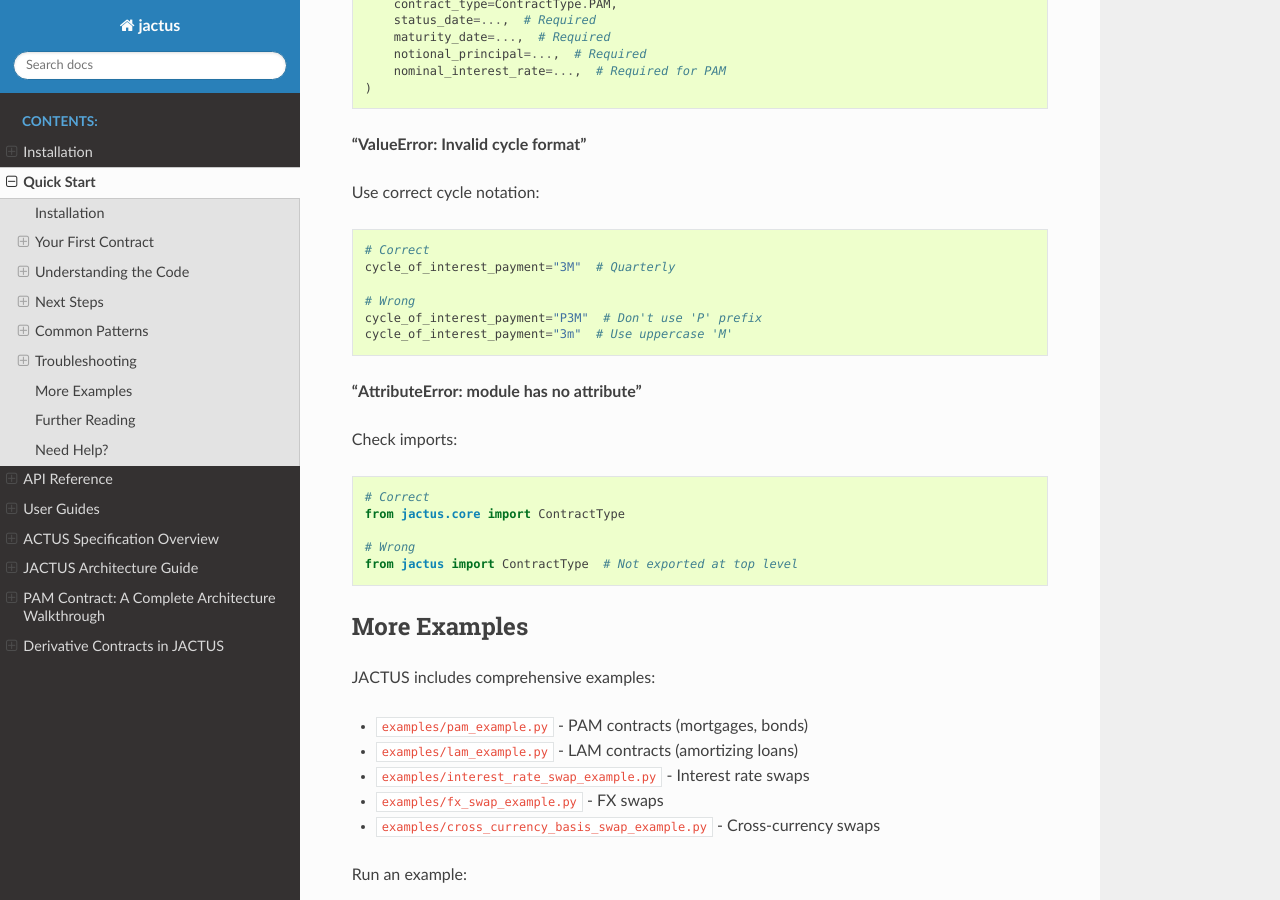
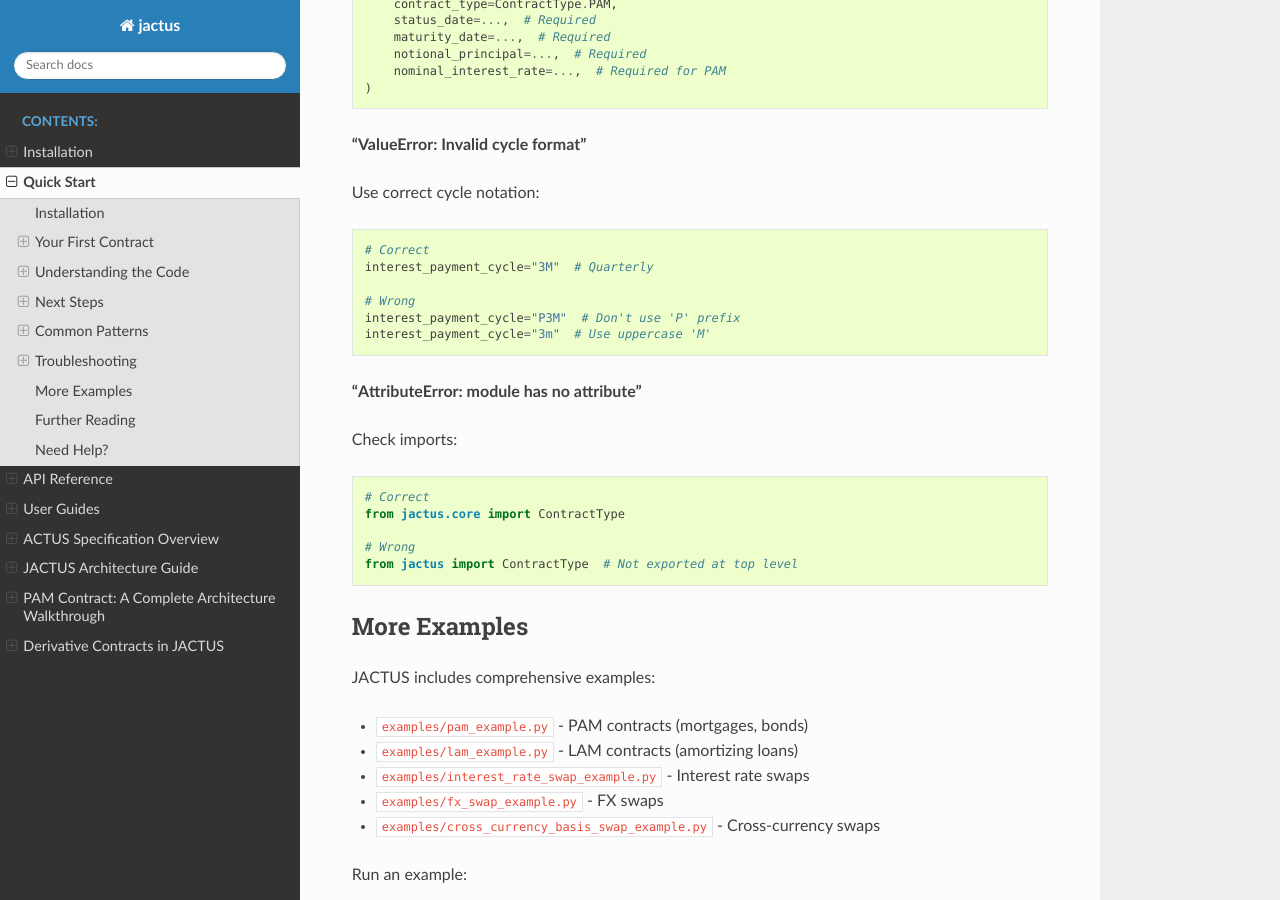
Before and after one commit to pedronahum/JACTUS, a Sphinx documentation site: the page built from docs/quickstart.rst, in a window 1280 px wide and 900 px high, scrolled down 7091 px. Built offline with Sphinx 7.4.7 and the Read the Docs theme 3.1.0, drawn with Linux system fonts in a browser that asks for light colours; some of the changed text lies outside the part shown.

```diff
--- a/docs/guides/index.rst
+++ b/docs/guides/index.rst
@@ -115,7 +115,7 @@ Principal at Maturity contracts are interest-only loans where principal is repai
         notional_principal=500_000.0,  # $500k loan
         nominal_interest_rate=0.06,  # 6% annual
         day_count_convention=DayCountConvention.A360,
-        cycle_of_interest_payment="1M",  # Monthly payments
+        interest_payment_cycle="1M",  # Monthly payments
         cycle_anchor_date_of_interest_payment=ActusDateTime(2024, 2, 1, 0, 0, 0),
         end_of_month_convention=EndOfMonthConvention.EOM,
         currency="USD",
@@ -138,7 +138,7 @@ Principal at Maturity contracts are interest-only loans where principal is repai
 
 * ``notional_principal``: Loan amount
 * ``nominal_interest_rate``: Annual interest rate
-* ``cycle_of_interest_payment``: Payment frequency (1M=monthly, 3M=quarterly, 1Y=annual)
+* ``interest_payment_cycle``: Payment frequency (1M=monthly, 3M=quarterly, 1Y=annual)
 * ``maturity_date``: When principal is repaid
 
 **See:** ``examples/pam_example.py`` for complete examples
@@ -166,7 +166,7 @@ Linear amortizer contracts have fixed principal payments plus decreasing interes
         maturity_date=ActusDateTime(2029, 1, 1, 0, 0, 0),  # 5 years
         notional_principal=30_000.0,  # $30k car loan
         nominal_interest_rate=0.048,  # 4.8% APR
-        cycle_of_interest_payment="1M",  # Monthly payments
+        interest_payment_cycle="1M",  # Monthly payments
         cycle_anchor_date_of_interest_payment=ActusDateTime(2024, 2, 1, 0, 0, 0),
         cycle_of_principal_redemption="1M",  # Monthly principal payments
         cycle_anchor_date_of_principal_redemption=ActusDateTime(2024, 2, 1, 0, 0, 0),
--- a/docs/quickstart.rst
+++ b/docs/quickstart.rst
@@ -50,7 +50,7 @@ Complete Example
         notional_principal=100_000.0,  # $100,000 loan
         nominal_interest_rate=0.05,  # 5% annual interest
         day_count_convention=DayCountConvention.A360,  # Actual/360
-        cycle_of_interest_payment="3M",  # Quarterly payments
+        interest_payment_cycle="3M",  # Quarterly payments
         cycle_anchor_date_of_interest_payment=ActusDateTime(2024, 4, 1, 0, 0, 0),
         end_of_month_convention=EndOfMonthConvention.SD,  # Same day
         currency="USD",
@@ -125,7 +125,7 @@ The ``ContractAttributes`` class defines all contract parameters:
 * **contract_role**: Perspective (RPA = lender, RPL = borrower)
 * **notional_principal**: The loan amount ($100,000)
 * **nominal_interest_rate**: Annual interest rate (5% = 0.05)
-* **cycle_of_interest_payment**: Payment frequency ("3M" = quarterly)
+* **interest_payment_cycle**: Payment frequency ("3M" = quarterly)
 * **maturity_date**: When the principal is repaid
 
 Risk Factor Observer
@@ -285,7 +285,7 @@ Calculate monthly payments on a loan::
         contract_type=ContractType.PAM,
         notional_principal=300_000.0,  # $300k
         nominal_interest_rate=0.065,  # 6.5%
-        cycle_of_interest_payment="1M",  # Monthly
+        interest_payment_cycle="1M",  # Monthly
         maturity_date=ActusDateTime(2054, 1, 1, 0, 0, 0),  # 30 years
     )
 
@@ -358,11 +358,11 @@ Make sure all required attributes are provided::
 Use correct cycle notation::
 
     # Correct
-    cycle_of_interest_payment="3M"  # Quarterly
+    interest_payment_cycle="3M"  # Quarterly
 
     # Wrong
-    cycle_of_interest_payment="P3M"  # Don't use 'P' prefix
-    cycle_of_interest_payment="3m"  # Use uppercase 'M'
+    interest_payment_cycle="P3M"  # Don't use 'P' prefix
+    interest_payment_cycle="3m"  # Use uppercase 'M'
 
 **"AttributeError: module has no attribute"**
 
```
Also changed, not shown: README.md (+3 -3 lines), 5 other files.
